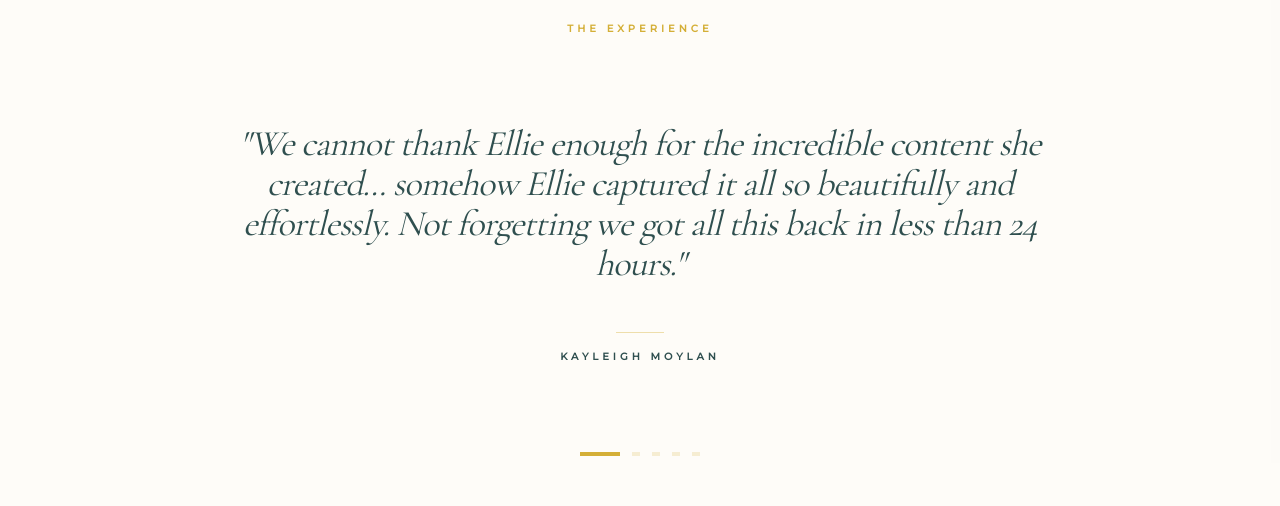
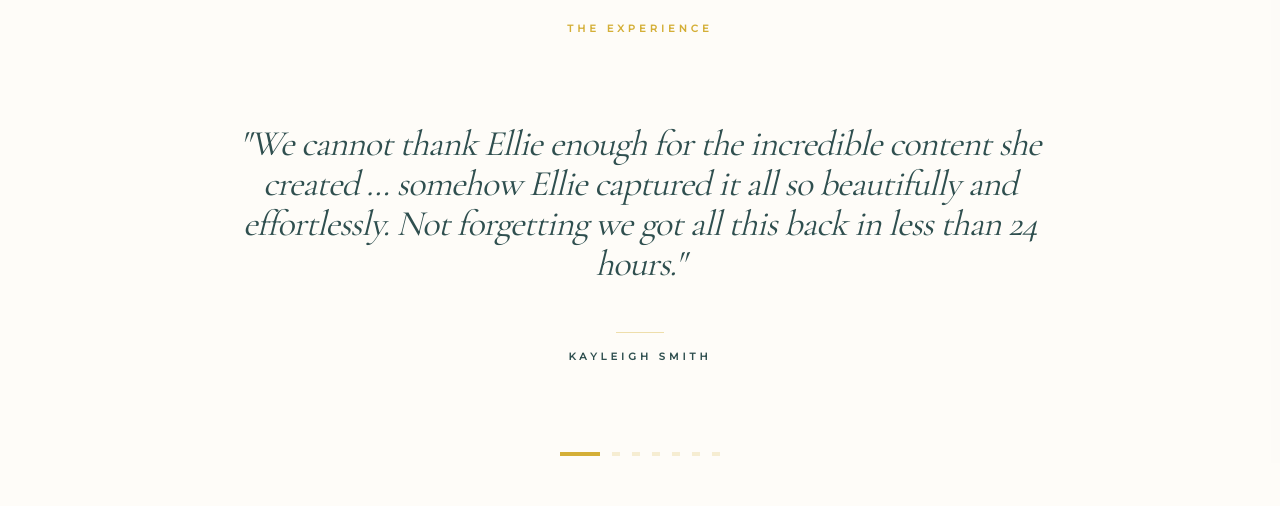
Before and after one commit to justinfei9/HereComesTheCreation, a React (Vite) app: page /#/ in a window 1280 px wide. Shown: the part 2840-3346 px from the top of the page. Built offline with nearby package versions, Linux system fonts and the light colour scheme.

Commit message:
updated testimonials

```diff
--- a/components/testimonials.tsx
+++ b/components/testimonials.tsx
@@ -10,13 +10,13 @@ interface Testimonial {
 const TESTIMONIALS: Testimonial[] = [
   {
     id: 1,
-    quote: "We cannot thank Ellie enough for the incredible content she created... somehow Ellie captured it all so beautifully and effortlessly. Not forgetting we got all this back in less than 24 hours.",
-    author: "Kayleigh Moylan",
+    quote: "We cannot thank Ellie enough for the incredible content she created ... somehow Ellie captured it all so beautifully and effortlessly. Not forgetting we got all this back in less than 24 hours.",
+    author: "Kayleigh Smith",
   },
   {
     id: 2,
     quote: "The content beautifully captured the vibe of our wedding and gave us candid moments we’ll truly cherish. We were very impressed with the quality of what she delivered.",
-    author: "Sophie",
+    author: "Sophie Danielpour",
   },
   {
     id: 3,
@@ -26,12 +26,22 @@ const TESTIMONIALS: Testimonial[] = [
   {
     id: 4,
     quote: "Eliana was great to work with! She was super responsive and understood exactly what I wanted... She also partnered perfectly with our photo and video team. Would highly recommend!",
-    author: "Megan S",
+    author: "Megan Garry",
   },
   {
     id: 5,
-    quote: "Eliana was referred to us by our planner and she did such an amazing job! Super sweet and communicative and received our pictures only a few days after! Highly recommend her!",
-    author: "Jasmine Joseph",
+    quote: "We decided on content creation sort of last minute and I'm so glad we did! It was so nice to have so many photos and videos of behind the scenes moments the next day to look at! Eliana was great and captured the day perfectly!",
+    author: "Kristen Silberger",
+  },
+  {
+    id: 6,
+    quote: "From the quiet, emotional moments to the laughter and excitement, every detail was documented so beautifully and authentically. I was so appreciative to be able to see photos and videos the very next day!",
+    author: "Jenna LaMantia",
+  },
+  {
+    id: 7,
+    quote: "Eliana is very attentive and was right there to get all the good shots! We were so lucky to have her with us for the day!",
+    author: "Emily Munar",
   }
 ];
 
```
